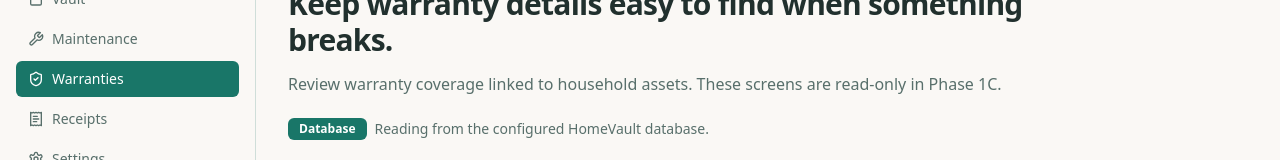
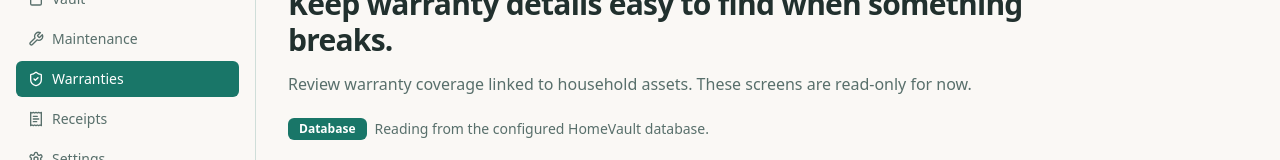
Before and after one commit to LatinMaestro/HomeVault, a Next.js app: page /warranties in a window 1280 px wide. Shown: the part 148-308 px from the top of the page. Built offline with nearby package versions, Linux system fonts and the light colour scheme; no server answers; the database is empty.

Commit message:
Refresh warranty read-only copy

```diff
--- a/src/app/warranties/page.tsx
+++ b/src/app/warranties/page.tsx
@@ -19,7 +19,7 @@ export default async function WarrantiesPage() {
         <PageHeader
           eyebrow="Warranties"
           title="Keep warranty details easy to find when something breaks."
-          description="Review warranty coverage linked to household assets. These screens are read-only in Phase 1C."
+          description="Review warranty coverage linked to household assets. These screens are read-only for now."
         />
         <DataSourceNote source={warranties.source} />
 
```
